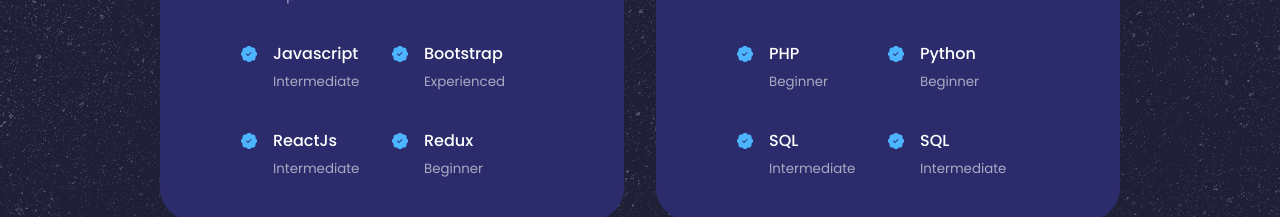
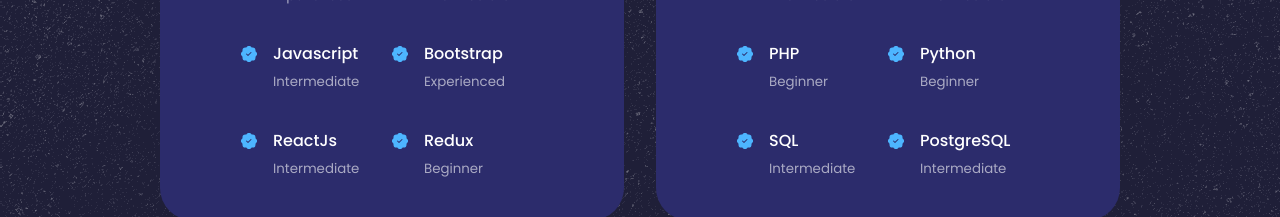
Before and after one commit to abhishek5131/myPortfolio, a React (Create React App) app: page / in a window 1280 px wide. Shown: the part 1780-1997 px from the top of the page. Built offline with nearby package versions, Linux system fonts and the light colour scheme.

Commit message:
edited backend experience

```diff
--- a/src/components/experience/Experience.jsx
+++ b/src/components/experience/Experience.jsx
@@ -96,7 +96,7 @@
               <article className='experience__detail'>
                 <BsFillPatchCheckFill className='experience__detail-icon'/>
                 <div>
-                <h4>SQL</h4>
+                <h4>PostgreSQL</h4>
                 <small className='text-light'>Intermediate</small>
                 </div>
               </article>
```
